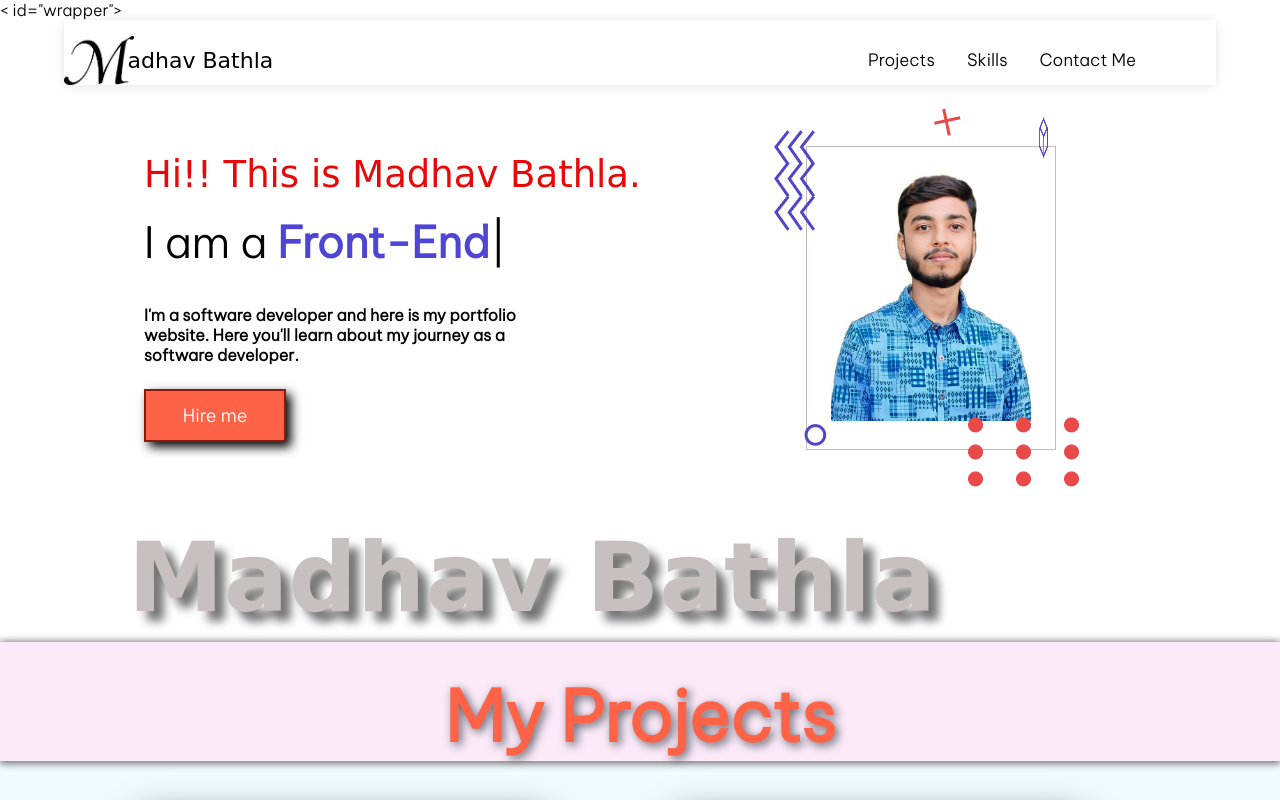
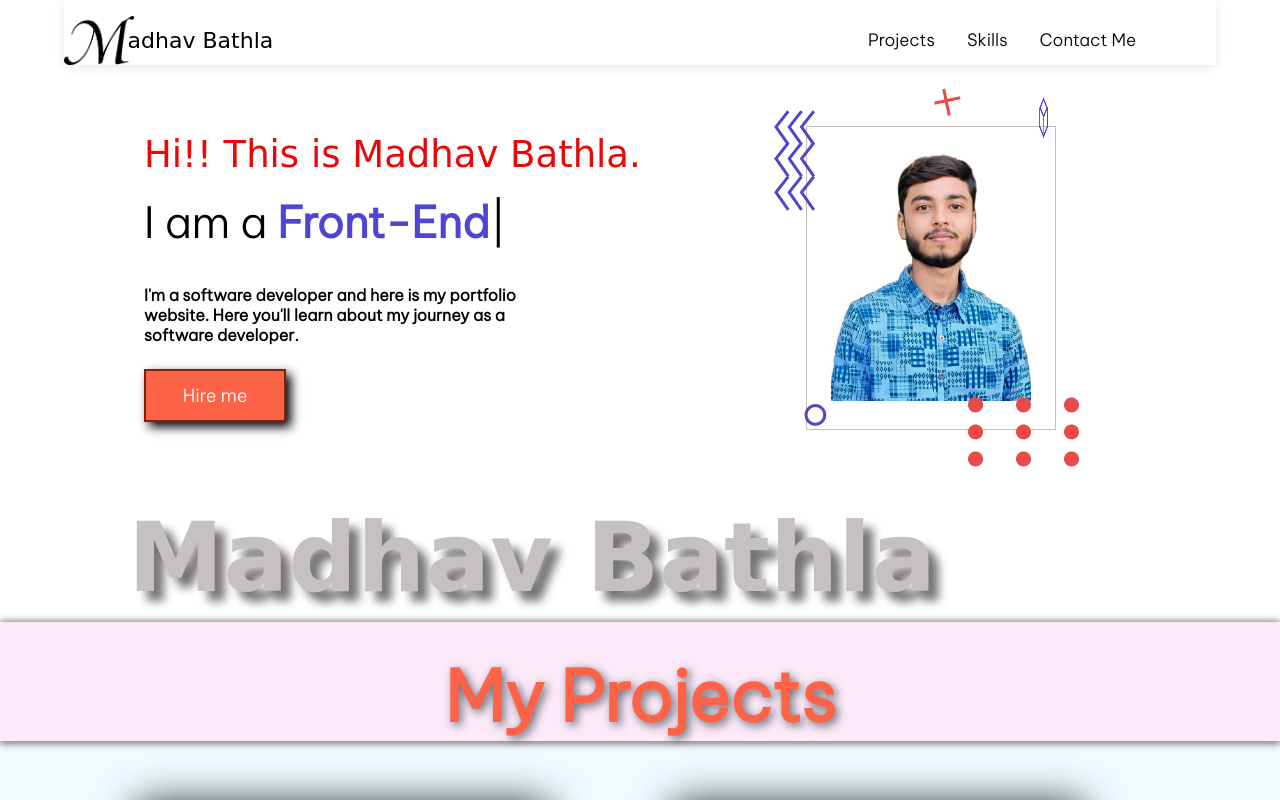
Before and after one commit to MadhavBathla/My_Portfolio, a plain HTML site: page index.html in a window 1280 px wide. Shown: the top 800 px of the page. Drawn offline with nearby package versions, Linux system fonts and the light colour scheme.

Commit message:
Update index.html

```diff
--- a/index.html
+++ b/index.html
@@ -7,9 +7,8 @@
     <link rel="stylesheet" href="style.css"/>
 
 </head>
-<scrip>
 
-    < id="wrapper">
+    <div id="wrapper">
         <div class="container">
             <div class="navbar">
 
```
